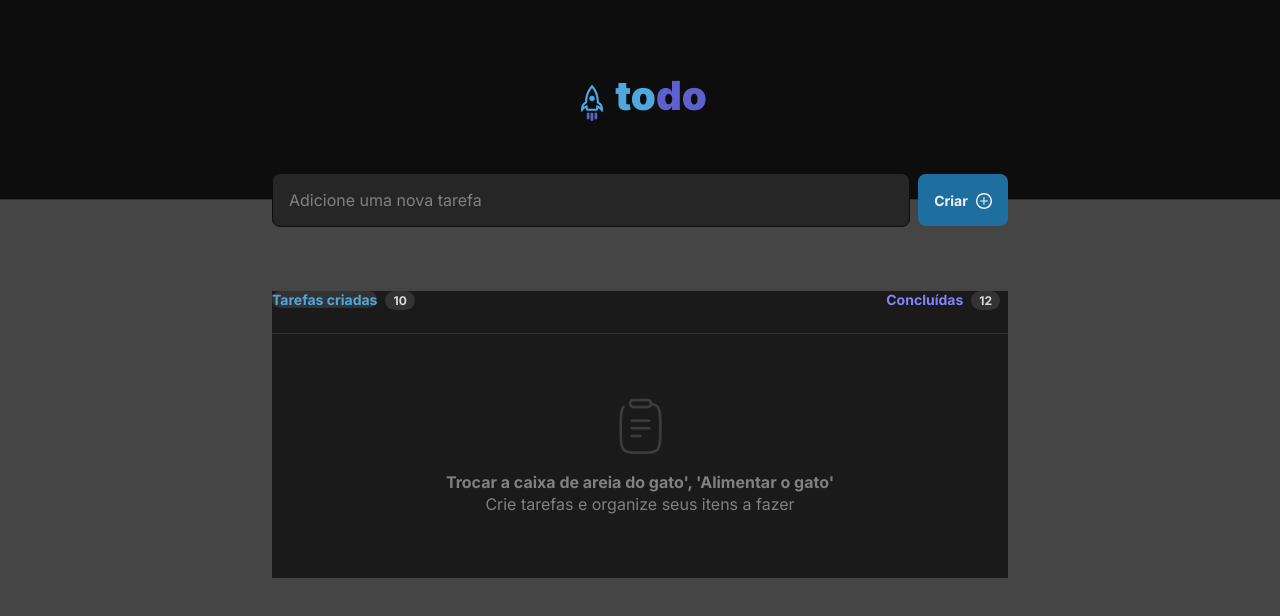
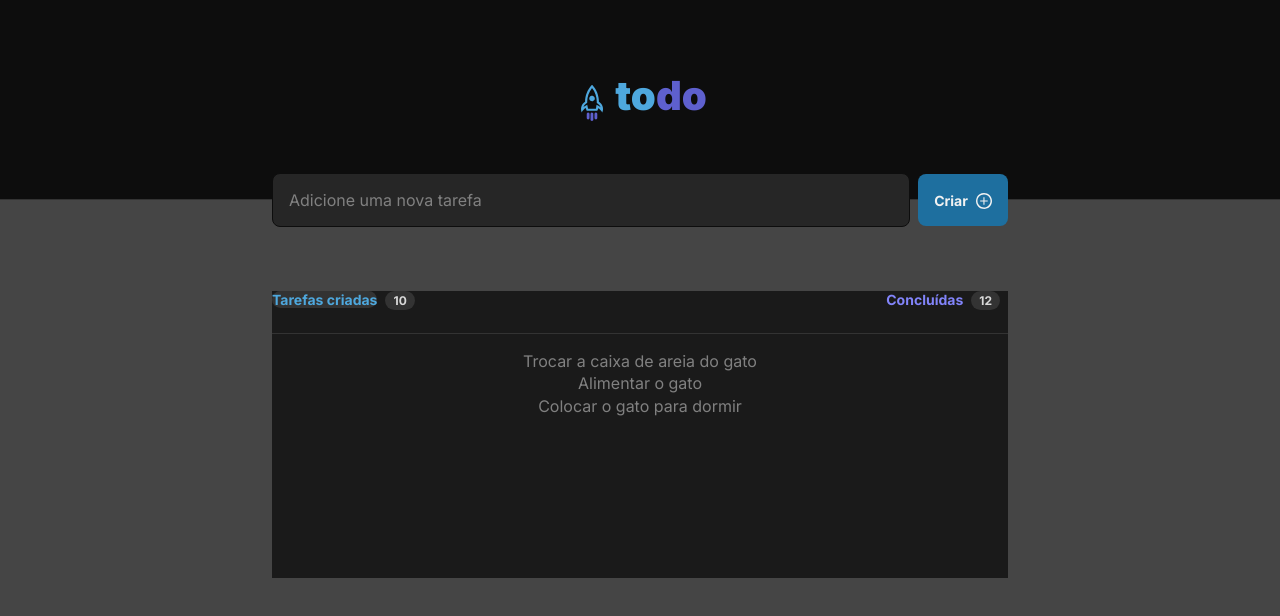
Before and after one commit to felipedev01/Gerenciador-de-Tarefas, a React (Vite) app: page / in a window 1280 px wide. Shown: the top 616 px of the page. Built offline with nearby package versions, Linux system fonts and the light colour scheme.

Commit message:
Criado 2 comp display de tarefas vazio e  conteudo

```diff
--- a/src/App.jsx
+++ b/src/App.jsx
@@ -11,8 +11,20 @@ import './Global.css'
 
   const[tasks, setTasks]=useState([
 
-    'Trocar a caixa de areia do gato',
-    'Alimentar o gato'
+    {
+      id:1,
+      content:'Trocar a caixa de areia do gato',
+    },
+    {
+      id:2,
+      content:'Alimentar o gato',
+    },
+    {
+      id:3,
+      content:'Colocar o gato para dormir',
+    }
+
+
 ])
 
 console.log(tasks)
--- a/src/Componentes/DisplayTasksContent.jsx
+++ b/src/Componentes/DisplayTasksContent.jsx
@@ -1,7 +1,7 @@
 
 import styles from './DisplayTasksContent.module.css'
-import ClipBoard from '../Assets/Clipboard.png'
-
+import { DisplayTasksEmpty } from './DisplayTasksEmpty'
+import { DisplayTasksWithContent } from './DisplayTasksWithContent'
 
 export function DisplayTasksContent(props){
 
@@ -10,15 +10,7 @@ export function DisplayTasksContent(props){
   if(props.tasksContent.length == 0){
 
     return(
-      <div>
-       <div className={styles.taskContainerIcon}>
-      <img src={ClipBoard} className={styles.emptyIcon}></img>
-      </div>
-       <div className={styles.taskContainetText}>
-       <p className={styles.paragraph1}>Você ainda não tem tarefas cadastradas</p>
-       <p>Crie tarefas e organize seus itens a fazer</p>
-     </div>
-      </div>
+     <DisplayTasksEmpty></DisplayTasksEmpty>
 
      )
 
@@ -27,34 +19,7 @@ export function DisplayTasksContent(props){
 
     return(
 
-      <div>
-      <header>
-        <strong>
-          <span className={styles.createdTasksText}>
-          Tarefas criadas
-          </span>
-        <span className={styles.taskCount}>10</span>
-        </strong>
-
-        <strong className={styles.doneTasks}>
-          <span className={styles.doneTasksText}>
-          Concluídas
-          </span>
-
-        <span className={styles.taskCount}>12</span>
-        </strong>
-
-    </header>
-
-       <div className={styles.taskContainerIcon}>
-      <img src={ClipBoard} className={styles.emptyIcon}></img>
-      </div>
-       <div className={styles.taskContainetText}>
-       <p className={styles.paragraph1}>Trocar a caixa de areia do gato',
-    'Alimentar o gato'</p>
-       <p>Crie tarefas e organize seus itens a fazer</p>
-     </div>
-      </div>
+      <DisplayTasksWithContent tasksContent={props.tasksContent} ></DisplayTasksWithContent>
 
      )
 
--- /dev/null
+++ b/src/Componentes/DisplayTasksEmpty.jsx
@@ -0,0 +1,34 @@
+import styles from './DisplayTasksEmpty.module.css'
+import ClipBoard from '../Assets/Clipboard.png'
+
+export function DisplayTasksEmpty(){
+
+    return(
+        <div>
+        <header>
+        <strong>
+          <span className={styles.createdTasksText}>
+          Tarefas criadas
+          </span>
+        <span className={styles.taskCount}>10</span>
+        </strong>
+
+        <strong className={styles.doneTasks}>
+          <span className={styles.doneTasksText}>
+          Concluídas
+          </span>
+
+        <span className={styles.taskCount}>12</span>
+        </strong>
+
+    </header>
+       <div className={styles.taskContainerIcon}>
+      <img src={ClipBoard} className={styles.emptyIcon}></img>
+      </div>
+       <div className={styles.taskContainetText}>
+       <p className={styles.paragraph1}>Você ainda não tem tarefas cadastradas</p>
+       <p>Crie tarefas e organize seus itens a fazer</p>
+     </div>
+      </div>
+    )
+}
--- /dev/null
+++ b/src/Componentes/DisplayTasksEmpty.module.css
@@ -0,0 +1,33 @@
+.taskContainerIcon{
+    display:flex;
+}
+.emptyIcon{
+    margin: auto;
+    margin-top: 4rem;
+}
+.taskContainetText{
+    width: 100%;
+    text-align: center;
+    color: var(--gray-300);
+    font-weight: 400;
+    height: 2.75rem;
+    line-height: 1.4rem;
+    margin-top: 1rem;
+
+}.paragraph1{
+    font-weight: 700;
+}.createdTasksText{
+    color: var(--blue-100)!important;
+    padding: 0!Important;
+    margin: 0 !important;
+}.taskCount{
+    font-size: 0.75rem;
+}.doneTasksText{
+    color: var(--purple-100)!important;
+    background: transparent!Important;
+    padding: 0!Important;
+
+}.doneTasks{
+    margin-right:0.5rem;
+
+}
--- /dev/null
+++ b/src/Componentes/DisplayTasksWithContent.jsx
@@ -0,0 +1,48 @@
+import styles from './DisplayTasksWithContent.module.css'
+
+
+ export function DisplayTasksWithContent(props){
+
+
+    return(
+
+      <div>
+      <header>
+        <strong>
+          <span className={styles.createdTasksText}>
+          Tarefas criadas
+          </span>
+        <span className={styles.taskCount}>10</span>
+        </strong>
+
+        <strong className={styles.doneTasks}>
+          <span className={styles.doneTasksText}>
+          Concluídas
+          </span>
+
+        <span className={styles.taskCount}>12</span>
+        </strong>
+
+    </header>
+
+       <div className={styles.taskContainetText}>
+
+       {props.tasksContent.map(task=>{
+
+
+              return(
+
+
+                <p key={task.id}>
+
+               {task.content}
+                  </p>
+
+
+              )
+            })}
+
+     </div>
+      </div>
+    )
+}
--- /dev/null
+++ b/src/Componentes/DisplayTasksWithContent.module.css
@@ -0,0 +1,33 @@
+.taskContainerIcon{
+    display:flex;
+}
+.emptyIcon{
+    margin: auto;
+    margin-top: 4rem;
+}
+.taskContainetText{
+    width: 100%;
+    text-align: center;
+    color: var(--gray-300);
+    font-weight: 400;
+    height: 2.75rem;
+    line-height: 1.4rem;
+    margin-top: 1rem;
+
+}.paragraph1{
+    font-weight: 700;
+}.createdTasksText{
+    color: var(--blue-100)!important;
+    padding: 0!Important;
+    margin: 0 !important;
+}.taskCount{
+    font-size: 0.75rem;
+}.doneTasksText{
+    color: var(--purple-100)!important;
+    background: transparent!Important;
+    padding: 0!Important;
+
+}.doneTasks{
+    margin-right:0.5rem;
+
+}
```
